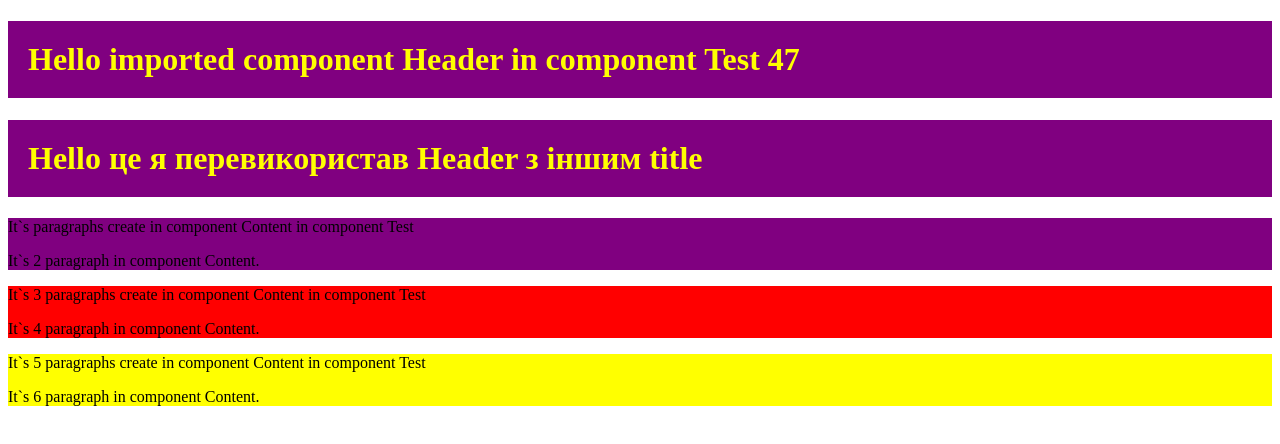
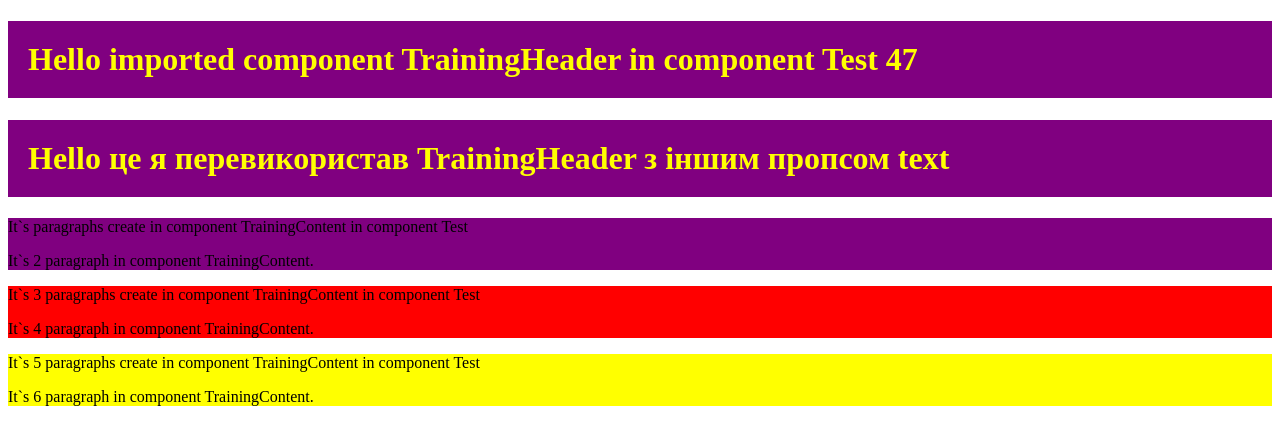
Before and after one commit to DimaPelehov/React-25-09, a React (Create React App) app: page / in a window 1280 px wide. Shown: the top 444 px of the page. Built offline with nearby package versions, Linux system fonts and the light colour scheme.

Commit message:
останній коміт по лекціям перед видаленням

```diff
--- a/src/Content.tsx
+++ b/src/TrainingContent.tsx
@@ -1,4 +1,4 @@
-import './Content.css'
+import './TrainingContent.css'
 
 type ContentType = {
     textOne: string
@@ -6,7 +6,11 @@ type ContentType = {
     bgColor?: string
 }
 
-const Content = ({ textOne, textTwo, bgColor = 'yellow' }: ContentType) => {
+const TrainingContent = ({
+    textOne,
+    textTwo,
+    bgColor = 'yellow',
+}: ContentType) => {
     // якщо ми не задамо в index.tsx значення bgColor, то воно буде yellow за замовчуванням
 
     // 1 варіант задання стилів
@@ -26,4 +30,4 @@ const Content = ({ textOne, textTwo, bgColor = 'yellow' }: ContentType) => {
     )
 }
 
-export default Content
+export default TrainingContent
--- a/src/index.tsx
+++ b/src/index.tsx
@@ -1,10 +1,15 @@
 import React from 'react'
 import ReactDOM from 'react-dom/client'
-import Header from './Header'
-// імпортуємо компонент Header з файлу Header.tsx
-import Content from './Content'
+import TrainingHeader from './TrainingHeader'
+// імпортуємо компонент TrainingHeader з файлу TrainingHeader.tsx
+import TrainingContent from './TrainingContent'
 
 const root = ReactDOM.createRoot(document.getElementById('root') as HTMLElement)
+
+// root.render(<React.StrictMode></React.StrictMode>)
+
+// ================================МАТЕРІАЛИ ЛЕКЦІЙ ПО React============================
+
 // const el = React.createElement('h1', { id: 'title' }, 'Hello React')
 // це застарілий спосіб, без jsx(розширений js)
 // ----------------------------------------------------------------------
@@ -28,22 +33,22 @@ const root = ReactDOM.createRoot(document.getElementById('root') as HTMLElement)
 // Для el ми повинні між <React.StrictMode>(внизу) прописувати {el}
 // ---------------------------------------------------------------------
 
-// const App = () => {
+// const TrainingApp = () => {
 //     return (
 //         <div>
-//             <h1>Hello second div in function App, {getNumber()}</h1>
+//             <h1>Hello second div in function TrainingApp, {getNumber()}</h1>
 //             <p>
 //                 Lorem ipsum dolor sit amet consectetur adipisicing elit.
 //                 Corrupti perferendis unde modi nostrum assumenda culpa
 //                 distinctio ducimus ab optio. Excepturi exercitationem laudantium
 //                 iusto obcaecati pariatur? Neque quas earum id est.
 //             </p>
-//             <p>It`s 2 paragraph in App</p>
+//             <p>It`s 2 paragraph in TrainingApp</p>
 //         </div>
 //     )
 // }
-// App-arrow function - це компонент,його задача- повернути зовнішній вигляд.
-// App викликається між <React.StrictMode>(внизу) як <тег/>
+// TrainingApp-arrow function - це компонент,його задача- повернути зовнішній вигляд.
+// TrainingApp викликається між <React.StrictMode>(внизу) як <тег/>
 
 // function getNumber() {
 //     let a = 10
@@ -53,7 +58,7 @@ const root = ReactDOM.createRoot(document.getElementById('root') as HTMLElement)
 
 // ---------------------------------------------------------------------------------
 
-// const Content = () => {
+// const TrainingContent = () => {
 //     return (
 //         <React.Fragment>
 //             <p>It`s paragraphs create in component Content in component Test</p>
@@ -67,31 +72,33 @@ const root = ReactDOM.createRoot(document.getElementById('root') as HTMLElement)
 const Test = () => {
     return (
         <>
-            <Header
-                text="imported component Header in component Test"
+            <TrainingHeader
+                text="imported component TrainingHeader in component Test"
                 num={47}
+                // ---
                 // bgColor="blue"
                 // test
-                // ці два рядки працюють при 1 варіанті підключення стилів
+                // ці два рядки працюють при 1 варіанті підключення стилів(через style)
             />
-            <Header
-                text="це я перевикористав Header з іншим title"
+            <TrainingHeader
+                text="це я перевикористав TrainingHeader з іншим пропсом text"
+                // ---
                 // bgColor="green"
-                // це для 1 варіанта підключення стилів
+                // це для 1 варіанта підключення стилів(через style)
             />
-            <Content
-                textOne="It`s paragraphs create in component Content in component Test"
-                textTwo="It`s 2 paragraph in component Content."
+            <TrainingContent
+                textOne="It`s paragraphs create in component TrainingContent in component Test"
+                textTwo="It`s 2 paragraph in component TrainingContent."
                 bgColor="purple"
             />
-            <Content
-                textOne="It`s 3 paragraphs create in component Content in component Test"
-                textTwo="It`s 4 paragraph in component Content."
+            <TrainingContent
+                textOne="It`s 3 paragraphs create in component TrainingContent in component Test"
+                textTwo="It`s 4 paragraph in component TrainingContent."
                 bgColor="red"
             />
-            <Content
-                textOne="It`s 5 paragraphs create in component Content in component Test"
-                textTwo="It`s 6 paragraph in component Content."
+            <TrainingContent
+                textOne="It`s 5 paragraphs create in component TrainingContent in component Test"
+                textTwo="It`s 6 paragraph in component TrainingContent."
                 // тут ми не задали bgColor, бо це опційний? параметр
             />
         </>
```
Also changed, not shown: src/TrainingHeader.tsx (renamed from src/Header.tsx, +5 -5 lines), src/TrainingContent.css (renamed from src/Content.css), src/TrainingHeader.module.scss (renamed from src/Header.module.scss).
